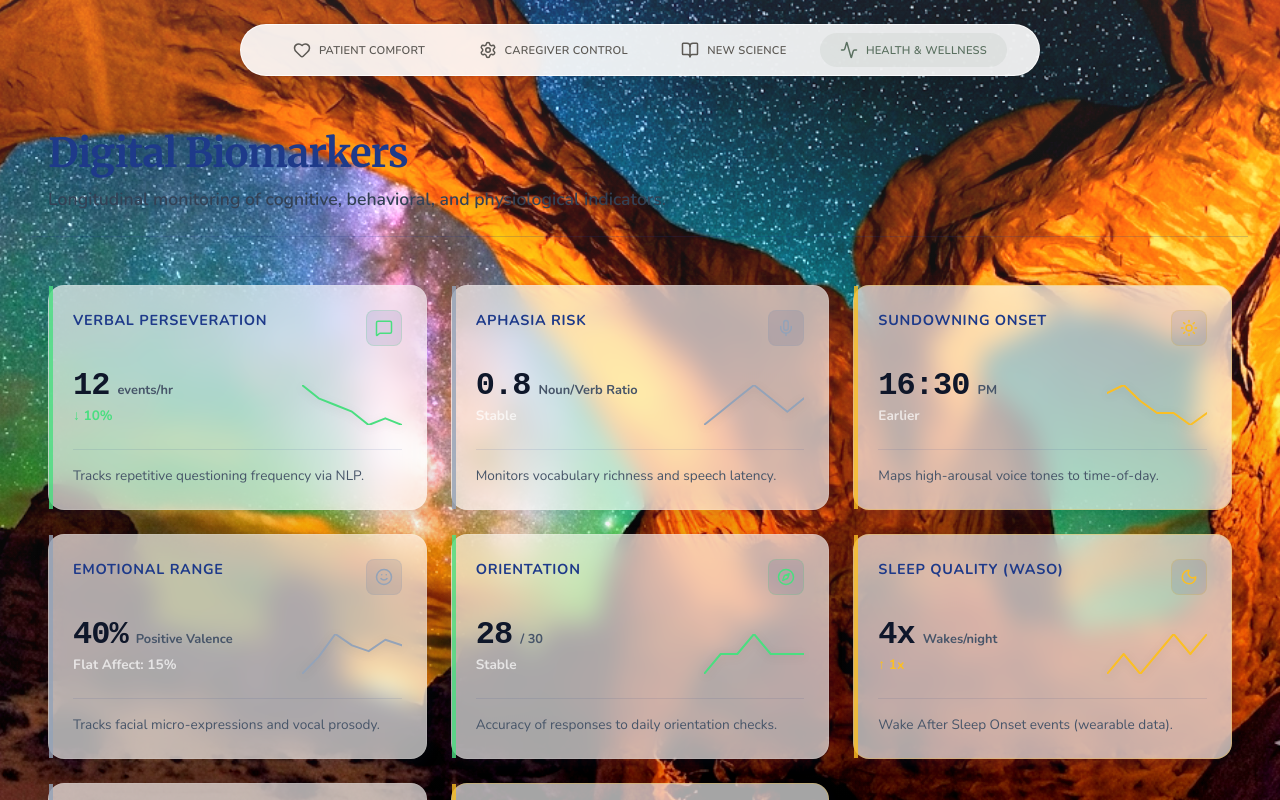
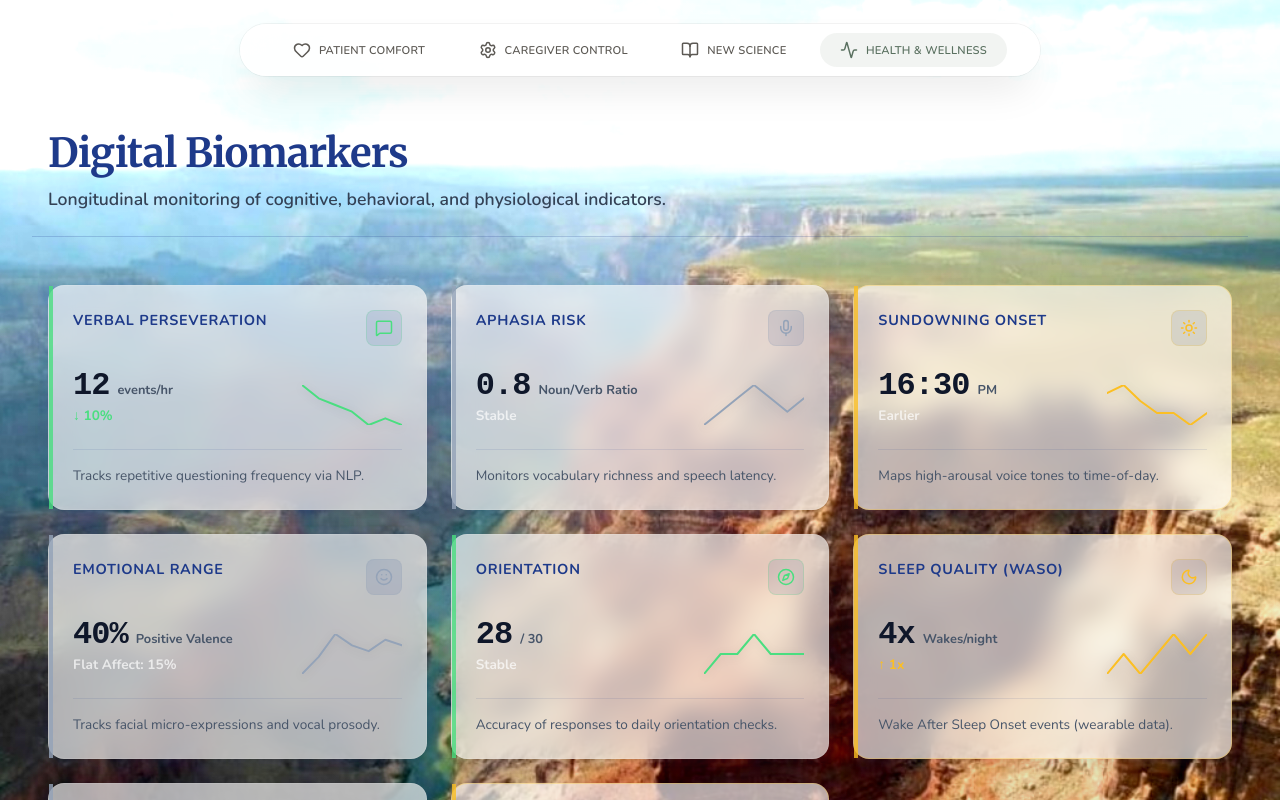
Before and after one commit to rgkhabbaz-sys/everloved-v3, a Next.js app: page /wellness in a window 1280 px wide. Built offline with nearby package versions, Linux system fonts and the light colour scheme.

Commit message:
Update Wellness page background with new Grand Canyon image

```diff
--- a/src/components/Wellness/WellnessDashboard.tsx
+++ b/src/components/Wellness/WellnessDashboard.tsx
@@ -55,8 +55,8 @@ const WellnessDashboard = () => {
                     style={{ width: '100%', height: '100%', position: 'absolute' }}
                 >
                     <Image
-                        src="/wellness-bg-uploaded.jpg"
-                        alt="Serene Nature Landscape"
+                        src="/wellness-bg-final.jpg"
+                        alt="Grand Canyon Landscape"
                         fill
                         className={styles.backgroundImage}
                         priority
```
Also changed, not shown: public/wellness-bg-final.jpg (added).
